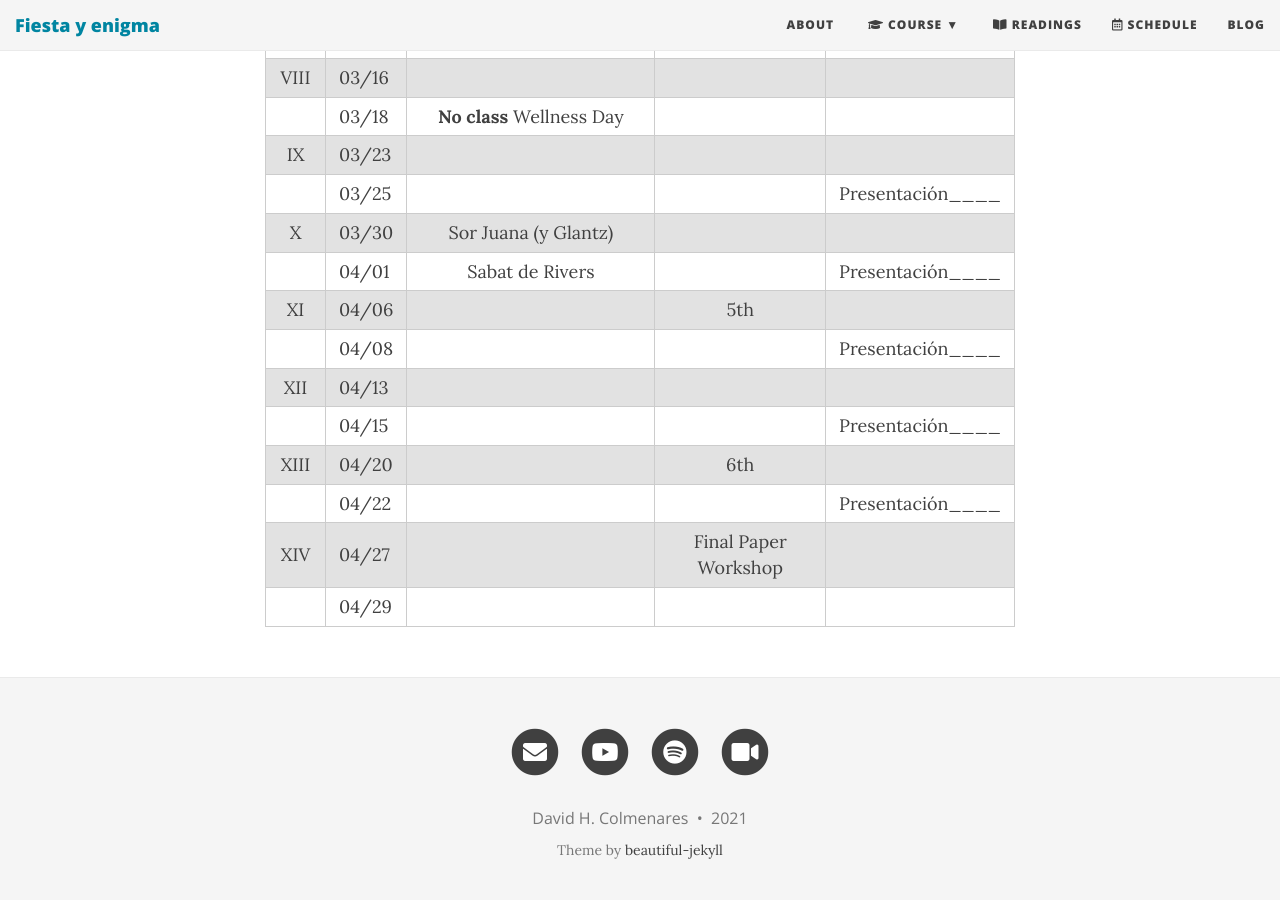
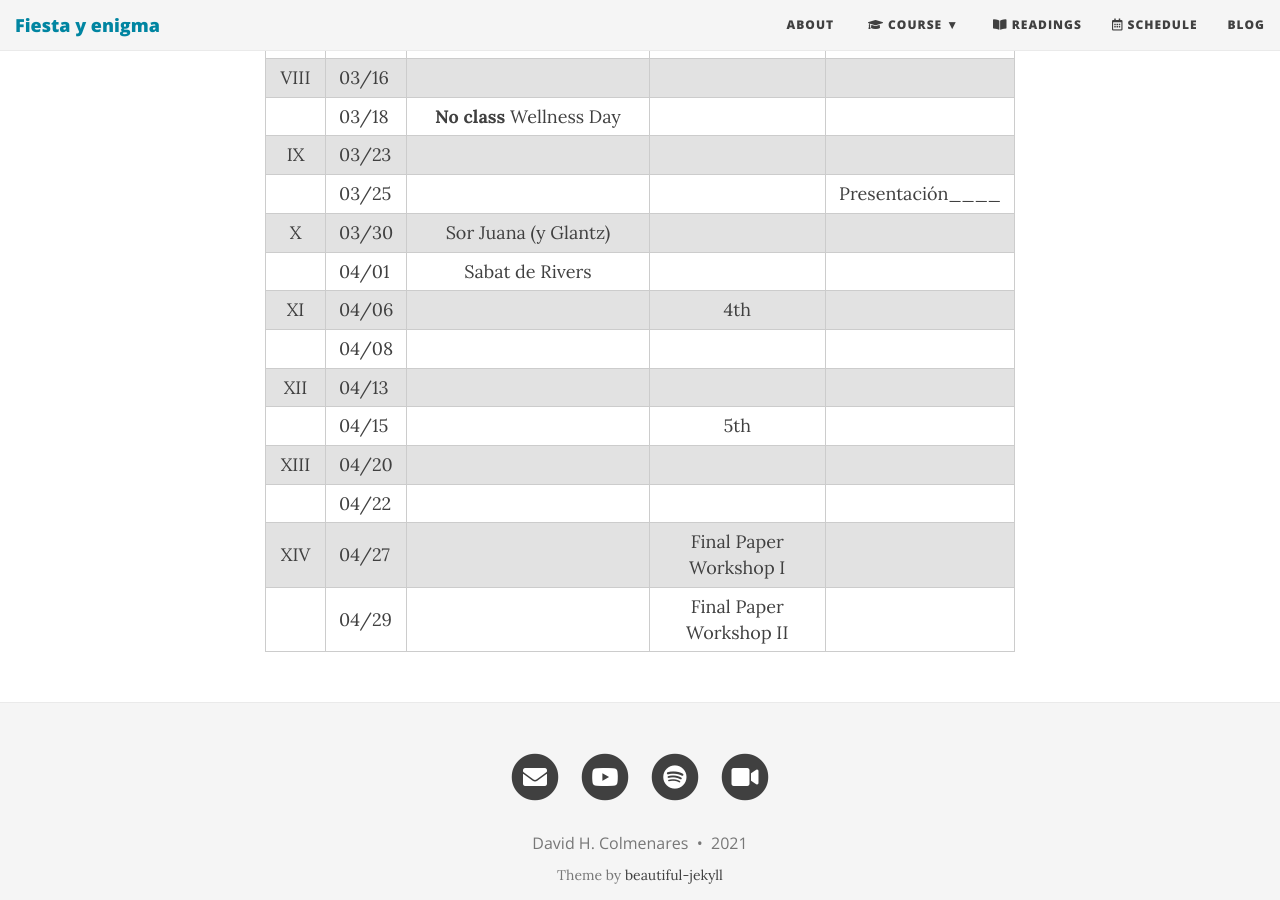
Before and after one commit to Hipomenes/novohispana, a Jekyll site: the page built from calendar.md, in a window 1280 px wide and 900 px high, scrolled down 1014 px. Built offline with Jekyll 4.4.1, drawn with Linux system fonts in a browser that asks for light colours; nearby versions of some CDN libraries.

Commit message:
Update calendar.md

```diff
--- a/calendar.md
+++ b/calendar.md
@@ -27,12 +27,12 @@ subtitle: Spring 2021
 |  IX   | 03/23 | |  | |
 |       | 03/25 | | | Presentación____ |
 | X     | 03/30 |Sor Juana (y Glantz) | | |
-|       | 04/01 | Sabat de Rivers | | Presentación____ |
-| XI    | 04/06 | | 5th | |
-|       | 04/08 | | | Presentación____ |
+|       | 04/01 | Sabat de Rivers | | |
+| XI    | 04/06 | | 4th | |
+|       | 04/08 | | | |
 | XII   | 04/13 | | | |
-|       | 04/15 | | | Presentación____ |
-|  XIII | 04/20 | | 6th | |
-|       | 04/22 | |  | Presentación____ |
-|  XIV  | 04/27 | | Final Paper Workshop  | |
-|       | 04/29 | | | |
+|       | 04/15 | | 5th |  |
+|  XIII | 04/20 | |  | |
+|       | 04/22 | |  |  |
+|  XIV  | 04/27 | | Final Paper Workshop I  | |
+|       | 04/29 | | Final Paper Workshop II | |
```
